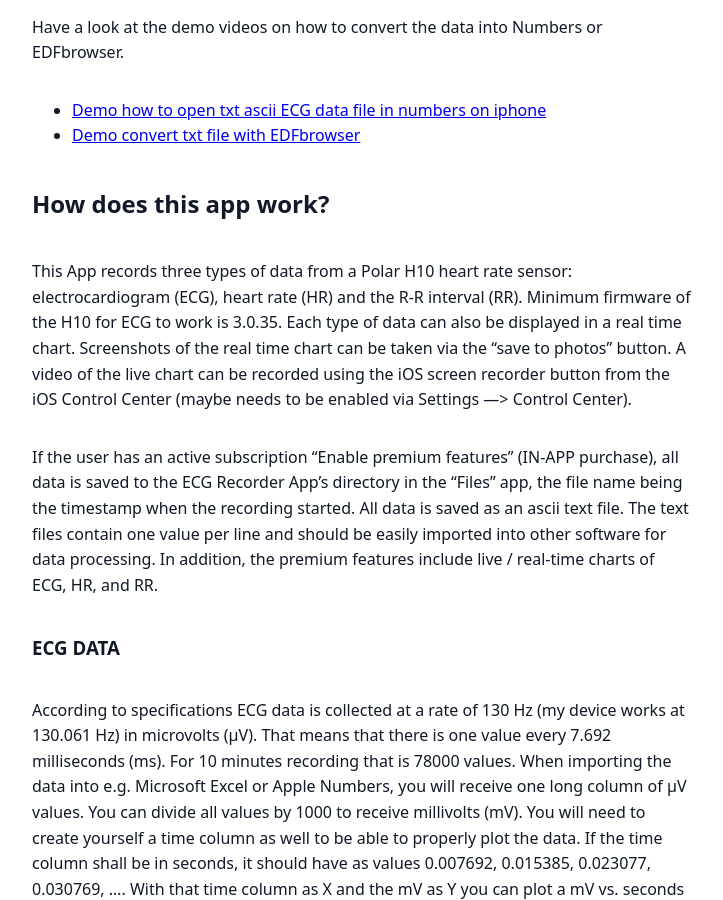
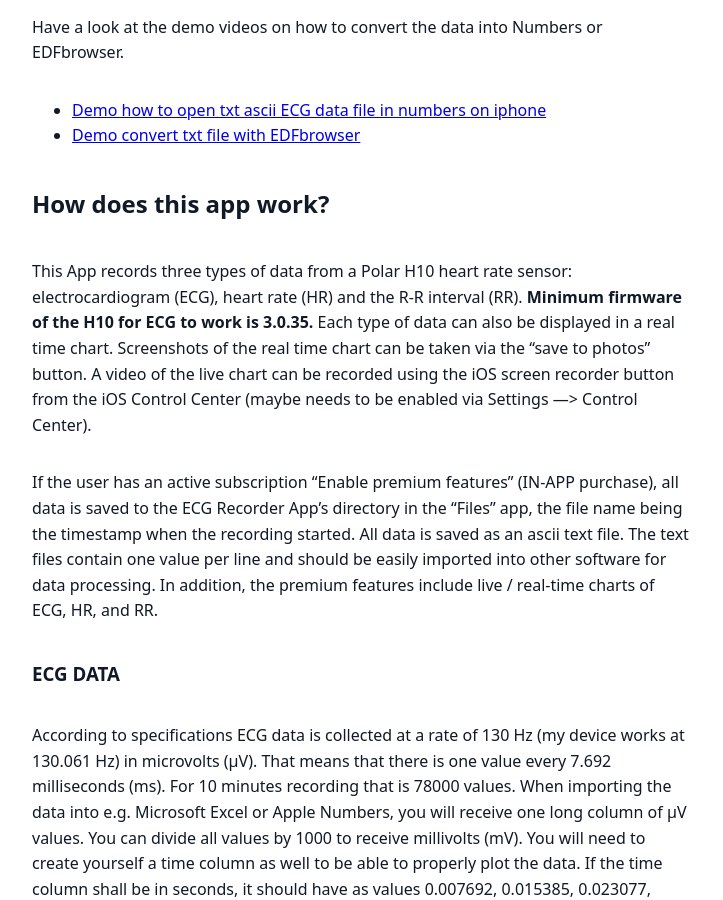
Before and after one commit to poml88/ecg-recorder-ios, a Jekyll site: the page built from index.md, in a window 1280 px wide and 900 px high, scrolled down 1159 px. Shown: the whole window, without its empty margins (132-855 px from the left). Built offline with Jekyll 4.4.1, drawn with Linux system fonts in a browser that asks for light colours.

```diff
--- a/index.md
+++ b/index.md
@@ -22,7 +22,7 @@ Have a look at the demo videos on how to convert the data into Numbers or EDFbro
 - [Demo convert txt file with EDFbrowser](https://youtu.be/dLscFwdWxSE)
 
 ## How does this app work?
-This App records three types of data from a Polar H10 heart rate sensor: electrocardiogram (ECG), heart rate (HR) and the R-R interval (RR). Minimum firmware of the H10 for ECG to work is 3.0.35. Each type of data can also be displayed in a real time chart. Screenshots of the real time chart can be taken via the “save to photos” button. A video of the live chart can be recorded using the iOS screen recorder button from the iOS Control Center (maybe needs to be enabled via Settings —> Control Center).
+This App records three types of data from a Polar H10 heart rate sensor: electrocardiogram (ECG), heart rate (HR) and the R-R interval (RR). **Minimum firmware of the H10 for ECG to work is 3.0.35.** Each type of data can also be displayed in a real time chart. Screenshots of the real time chart can be taken via the “save to photos” button. A video of the live chart can be recorded using the iOS screen recorder button from the iOS Control Center (maybe needs to be enabled via Settings —> Control Center).
 
 If the user has an active subscription "Enable premium features" (IN-APP purchase), all data is saved to the ECG Recorder App's directory in the "Files" app, the file name being the timestamp when the recording started. All data is saved as an ascii text file. The text files contain one value per line and should be easily imported into other software for data processing. In addition, the premium features include live / real-time charts of ECG, HR, and RR.
 
```
